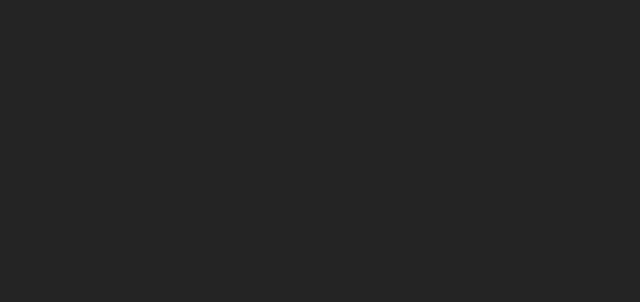
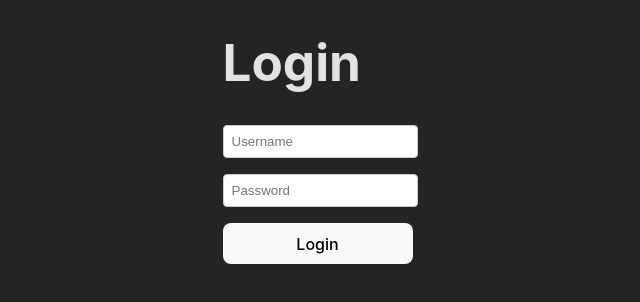
Before and after one commit to KarlaAlmeida/sistema-reserva-transporte, a React (Vite) app: page /login in a window 1280 px wide. Before the commit this address had no page. Shown: the top 302 px of the page, without its empty margins (320-960 px from the left). Built offline with nearby package versions, Linux system fonts and the light colour scheme; data requests are answered from the project's data file.

Commit message:
Adicionadas autorizacoes acesso

```diff
--- a/db.json
+++ b/db.json
@@ -13,13 +13,6 @@
       "destination": "Campina Grande-PB",
       "date": "2025-12-02",
       "time": "10h"
-    },
-    {
-      "id": "1bf3",
-      "origin": "Campina Grande-PB",
-      "destination": "Cabaceiras-PB",
-      "date": "2025-11-11",
-      "time": "7h"
     }
   ]
 }
--- a/src/App.jsx
+++ b/src/App.jsx
@@ -2,19 +2,34 @@
 import { Routes, Route } from 'react-router-dom';
 import './App.css';
 import { ReservationsProvider } from './contexts/ReservationsContext';
+import { AuthProvider } from './contexts/AuthContext';
 import Reserva from './pages/Reserva';
 import ReservationDetails from './pages/ReservationDetails';
+import Login from './pages/Login';
+import Admin from './pages/Admin';
+import PrivateRoute from './components/PrivateRoute';
 
 
 function App() {
 
   return (
+    <AuthProvider>
       <ReservationsProvider>
         <Routes>
           <Route path="/" element={<Reserva />} />
           <Route path="/reserva/:id" element={<ReservationDetails />} />
+          <Route path="/login" element={<Login />} />
+          <Route
+            path="/admin"
+            element={
+              <PrivateRoute>
+                <Admin />
+              </PrivateRoute>
+            }
+          />
         </Routes>
       </ReservationsProvider>
+    </AuthProvider>
   )
 }
 
--- /dev/null
+++ b/src/components/PrivateRoute/index.jsx
@@ -0,0 +1,10 @@
+import { Navigate } from 'react-router-dom';
+import { useAuth } from '../../contexts/AuthContext';
+
+const PrivateRoute = ({ children }) => {
+  const { isAuthenticated } = useAuth();
+
+  return isAuthenticated() ? children : <Navigate to="/login" />;
+};
+
+export default PrivateRoute;
--- /dev/null
+++ b/src/contexts/AuthContext.jsx
@@ -0,0 +1,40 @@
+import { createContext, useState, useContext, useEffect } from 'react';
+
+const AuthContext = createContext();
+
+export const AuthProvider = ({ children }) => {
+  const [user, setUser] = useState(() => {
+    const storedUser = localStorage.getItem('user');
+    return storedUser ? JSON.parse(storedUser) : null;
+  });
+
+  useEffect(() => {
+    if (user) {
+      localStorage.setItem('user', JSON.stringify(user));
+    } else {
+      localStorage.removeItem('user');
+    }
+  }, [user]);
+
+  const login = (userData) => {
+    setUser(userData);
+  };
+
+  const logout = () => {
+    setUser(null);
+  };
+
+  const isAuthenticated = () => {
+    return !!user;
+  };
+
+  return (
+    <AuthContext.Provider value={{ user, login, logout, isAuthenticated }}>
+      {children}
+    </AuthContext.Provider>
+  );
+};
+
+export const useAuth = () => {
+  return useContext(AuthContext);
+};
--- /dev/null
+++ b/src/pages/Admin.jsx
@@ -0,0 +1,22 @@
+import { useAuth } from '../contexts/AuthContext';
+import { useNavigate } from 'react-router-dom';
+
+const Admin = () => {
+  const { user, logout } = useAuth();
+  const navigate = useNavigate();
+
+  const handleLogout = () => {
+    logout();
+    navigate('/login');
+  };
+
+  return (
+    <div>
+      <h1>Bem vindo, {user ? user.username : 'Guest'}!</h1>
+      <p>Este é o painel do Administrador.</p>
+      <button onClick={handleLogout}>Logout</button>
+    </div>
+  );
+};
+
+export default Admin;
--- /dev/null
+++ b/src/pages/Login.jsx
@@ -0,0 +1,48 @@
+import { useState } from 'react';
+import { useAuth } from '../contexts/AuthContext';
+import { useNavigate } from 'react-router-dom';
+
+const Login = () => {
+  const [username, setUsername] = useState('');
+  const [password, setPassword] = useState('');
+  const { login } = useAuth();
+  const navigate = useNavigate();
+
+  const handleLogin = async (e) => {
+    e.preventDefault();
+
+    try {
+      if (username === 'admin' && password === 'password') {
+        login({ username });
+        navigate('/admin');
+      } else {
+        throw new Error('Invalid credentials');
+      }
+    } catch (error) {
+      alert(error.message);
+    }
+  };
+
+  return (
+    <div>
+      <h1>Login</h1>
+      <form onSubmit={handleLogin}>
+        <input
+          type="text"
+          placeholder="Username"
+          value={username}
+          onChange={(e) => setUsername(e.target.value)}
+        />
+        <input
+          type="password"
+          placeholder="Password"
+          value={password}
+          onChange={(e) => setPassword(e.target.value)}
+        />
+        <button type="submit">Login</button>
+      </form>
+    </div>
+  );
+};
+
+export default Login;
```
Lines whose indentation alone changed are shown as unchanged.
